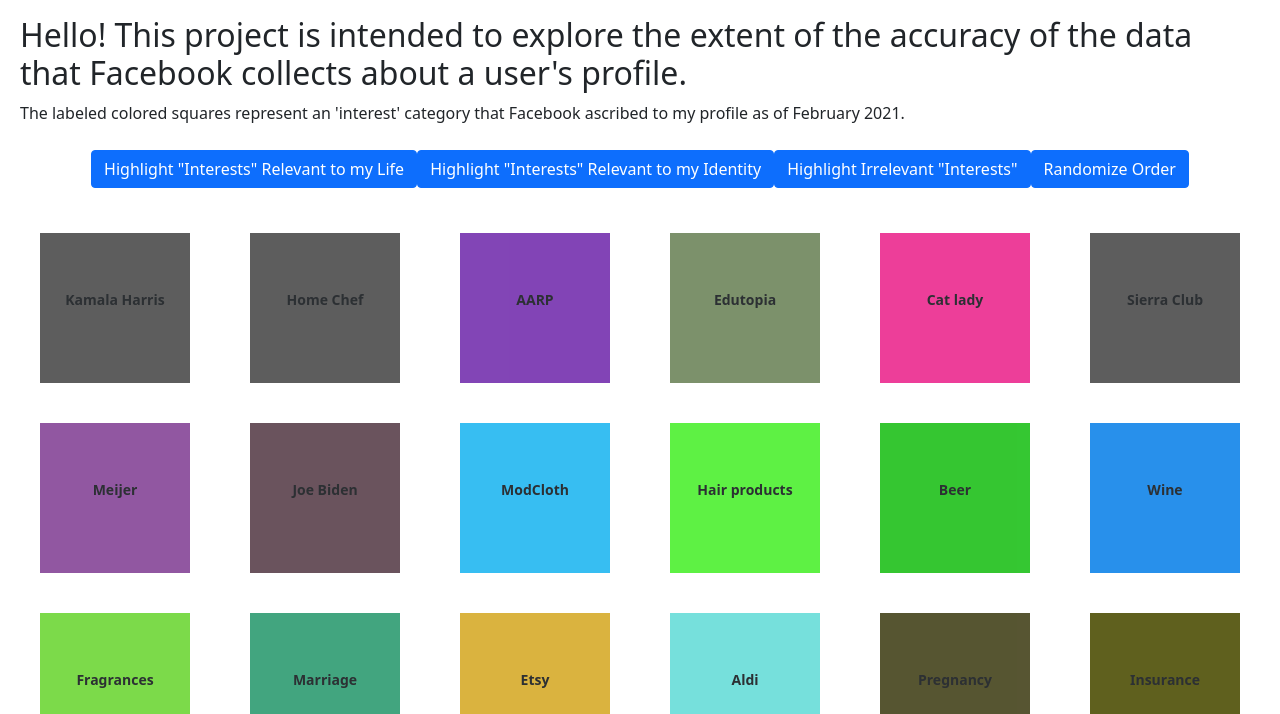
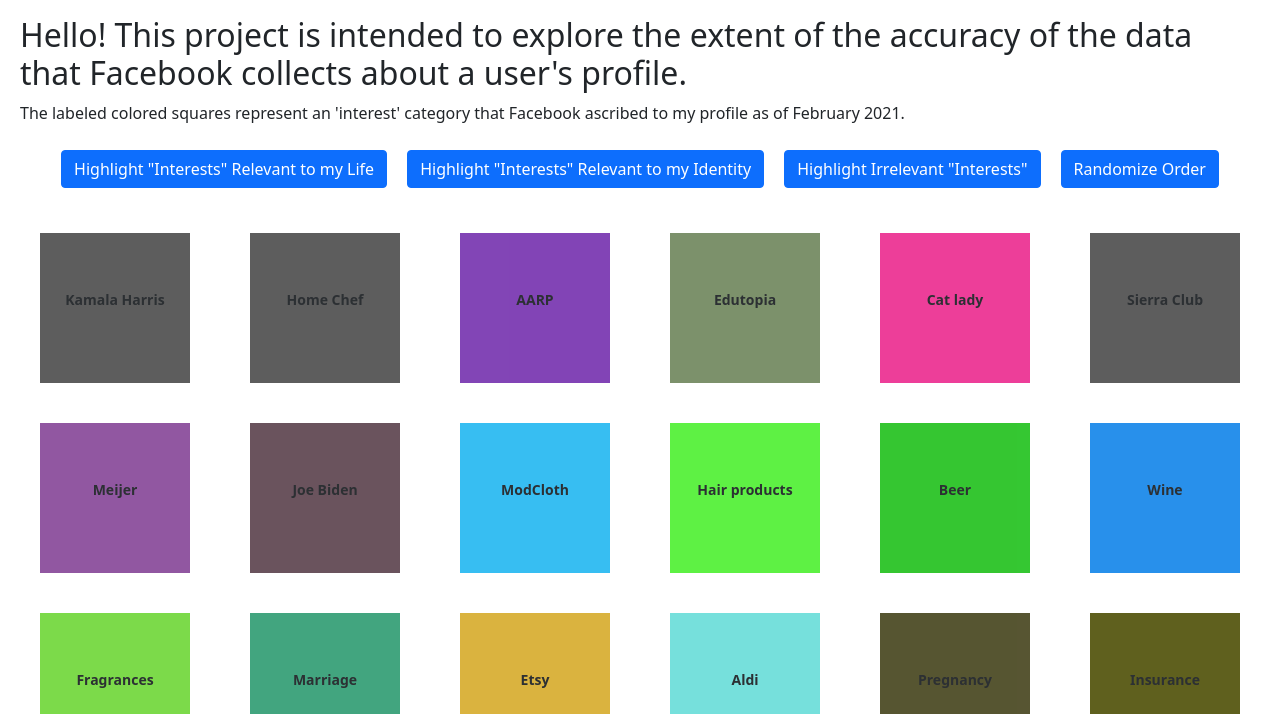
Before and after one commit to mbjacobs/si579-06problemset, a website built with webpack: page dist/index.html in a window 1280 px wide. Shown: the part 86-800 px from the top of the page. Built offline with nearby package versions, Linux system fonts and the light colour scheme.

Commit message:
CSS fixed - file path was wrong

```diff
--- a/dist/index.html
+++ b/dist/index.html
@@ -4,9 +4,9 @@
     <meta charset="utf-8">
     <meta name="viewport" content="width=device-width, initial-scale=1">
     <title>SI 579 Problem Set 6</title>
-    <link rel="stylesheet" href="./styles/style.css">
     <!-- Bootstrap CSS -->
     <link href="https://cdn.jsdelivr.net/npm/bootstrap@5.0.0-beta2/dist/css/bootstrap.min.css" rel="stylesheet" integrity="sha384-BmbxuPwQa2lc/FVzBcNJ7UAyJxM6wuqIj61tLrc4wSX0szH/Ev+nYRRuWlolflfl" crossorigin="afalsenymous">
+    <link rel="stylesheet" href="../styles/style.css">
   </head>
   <body>
     <header>
```
